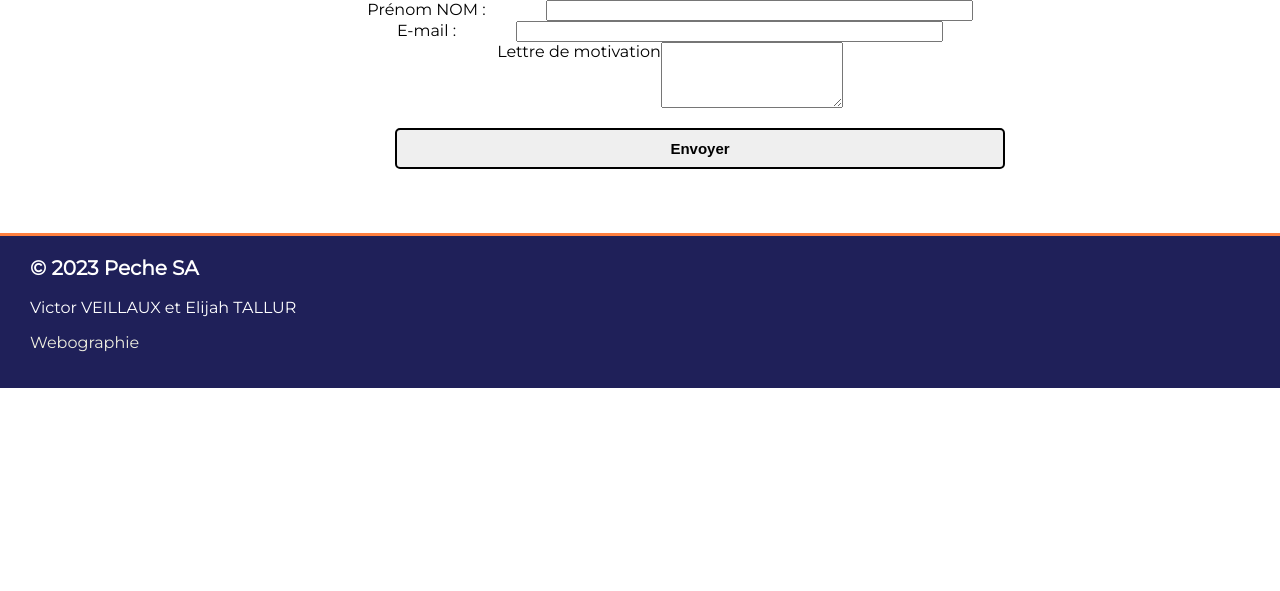
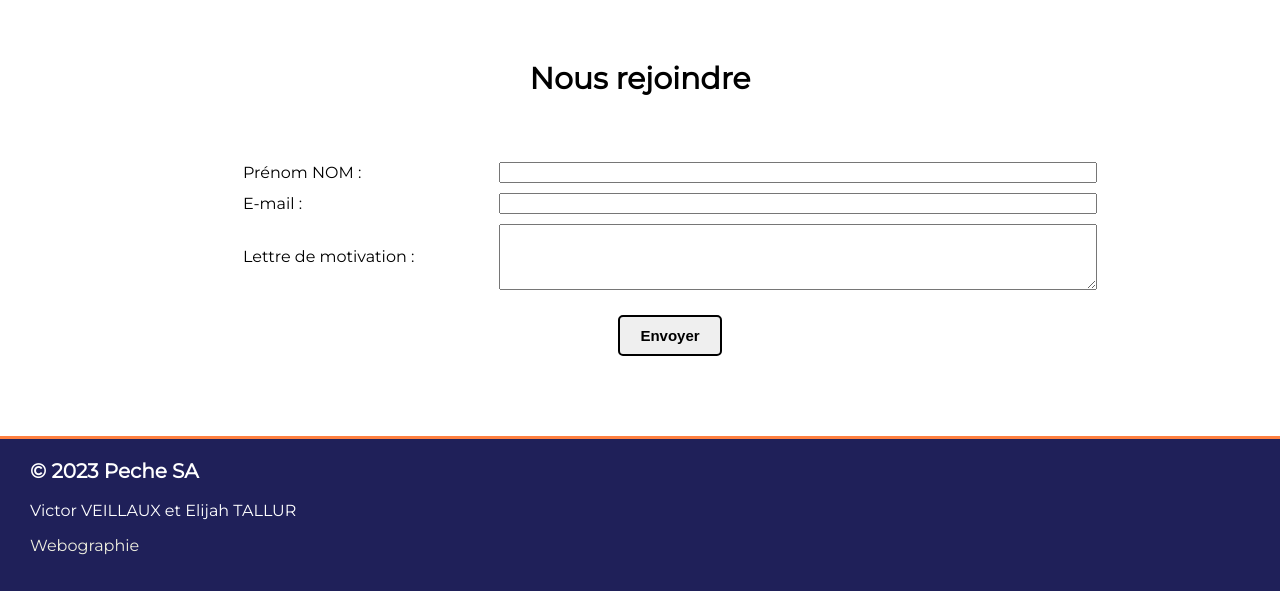
Before and after one commit to Maedhros-dev/NSISiteP-cheJP2, a PHP site: page /phpmailer/ in a window 1280 px wide. Shown: the part 3042-3633 px from the top of the page. Before the commit the page ends 3430 px from the top, so only its background shows below. Run offline with PHP 8.4, Linux system fonts and the light colour scheme.

Commit message:
finalisation form

```diff
--- a/index.html
+++ b/index.html
@@ -90,6 +90,8 @@
                     <iframe width="1039" height="779" src="https://www.youtube.com/embed/oKWglREK5jU?autoplay=1" title="C&#39;est pas sorcier -  QUI EST AU BOUT DU FIL ?
                     (Pêche)" frameborder="0" allow="accelerometer; autoplay; clipboard-write; encrypted-media; gyroscope; picture-in-picture; web-share" allowfullscreen></iframe>
                 </div>
+                <div style="display: flex; flex-direction: column; margin: auto;">
+                    <h2 style="margin: 60px auto;">Nous rejoindre</h2>
                     <form method="post" action="action.php" target="hidden_iframe">
                         <span id="champ">
                             <label for="nom">Prénom NOM :</label>
@@ -100,12 +102,13 @@
                             <input type="email" name="email" required><br>
                         </span>
                         <span id="champ">
-                        <label for="message">Lettre de motivation</label>
+                            <label for="message">Lettre de motivation :</label>
                             <textarea name="message" rows="4" required></textarea><br>
                         </span>
                         <input type="submit" value="Envoyer" id="button" onclick="document.getElementById('hidden_iframe').style.display = 'flex'">
                     </form>
                     <iframe name="hidden_iframe" id="hidden_iframe"></iframe>
+                </div>
             </div>
             <div class="footer">
                 <div class="left">
--- a/style.css
+++ b/style.css
@@ -170,6 +170,8 @@ h2{
     font-weight: bold;
     border-radius: 5px;
     border: black 2px solid;
+    margin-left:0;
+    width: auto;
  }
 
  .footer {
@@ -343,18 +345,16 @@ form {
 
 #champ {
     display: flex;
-    justify-content: center;
+    justify-content: stretch;
     width: 70%;
+    align-items: center;
+    margin: 5px 0;
 }
 
 
-input {
-    margin-left: 60px;
-    width: 50%;
-}
-
-input {
-    margin-left: 60px;
+input, textarea {
+    margin-left: auto;
+    width: 70%;
 }
 
 select{
```
Lines whose indentation alone changed are shown as unchanged.
